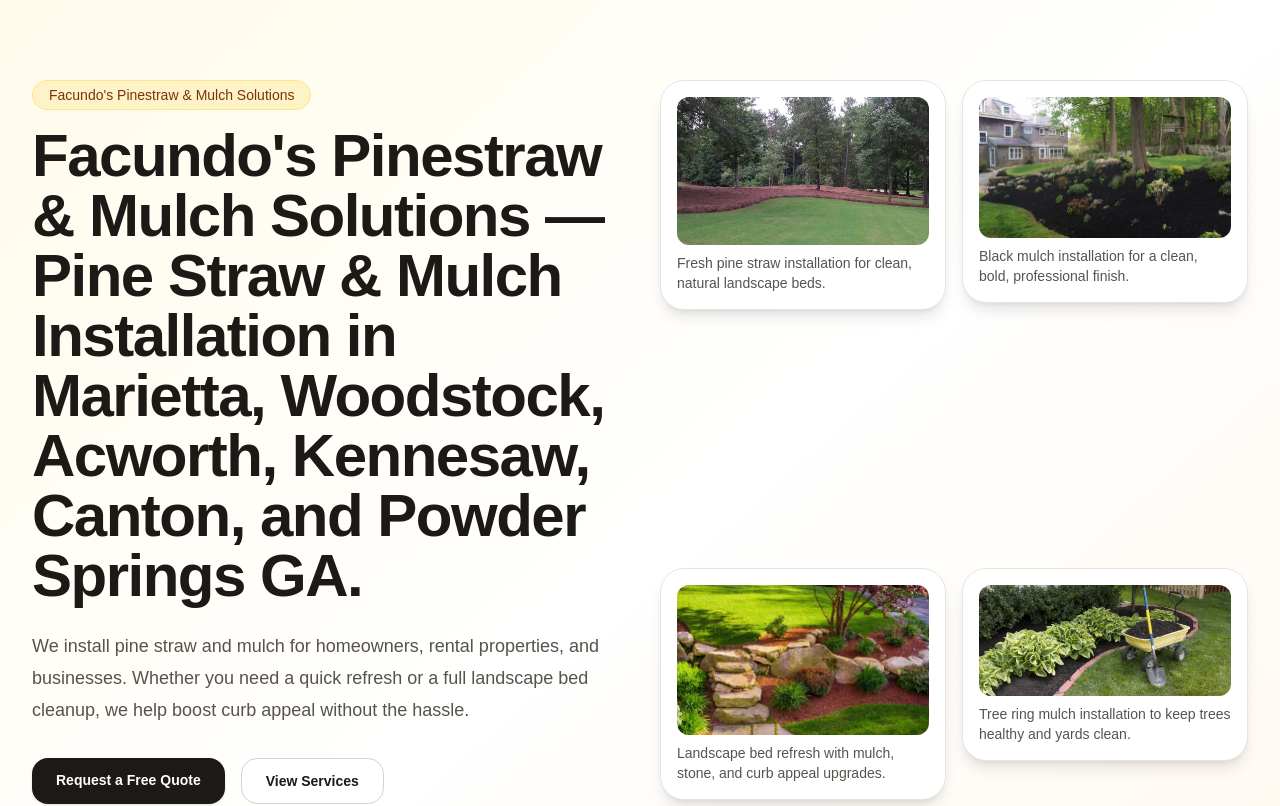
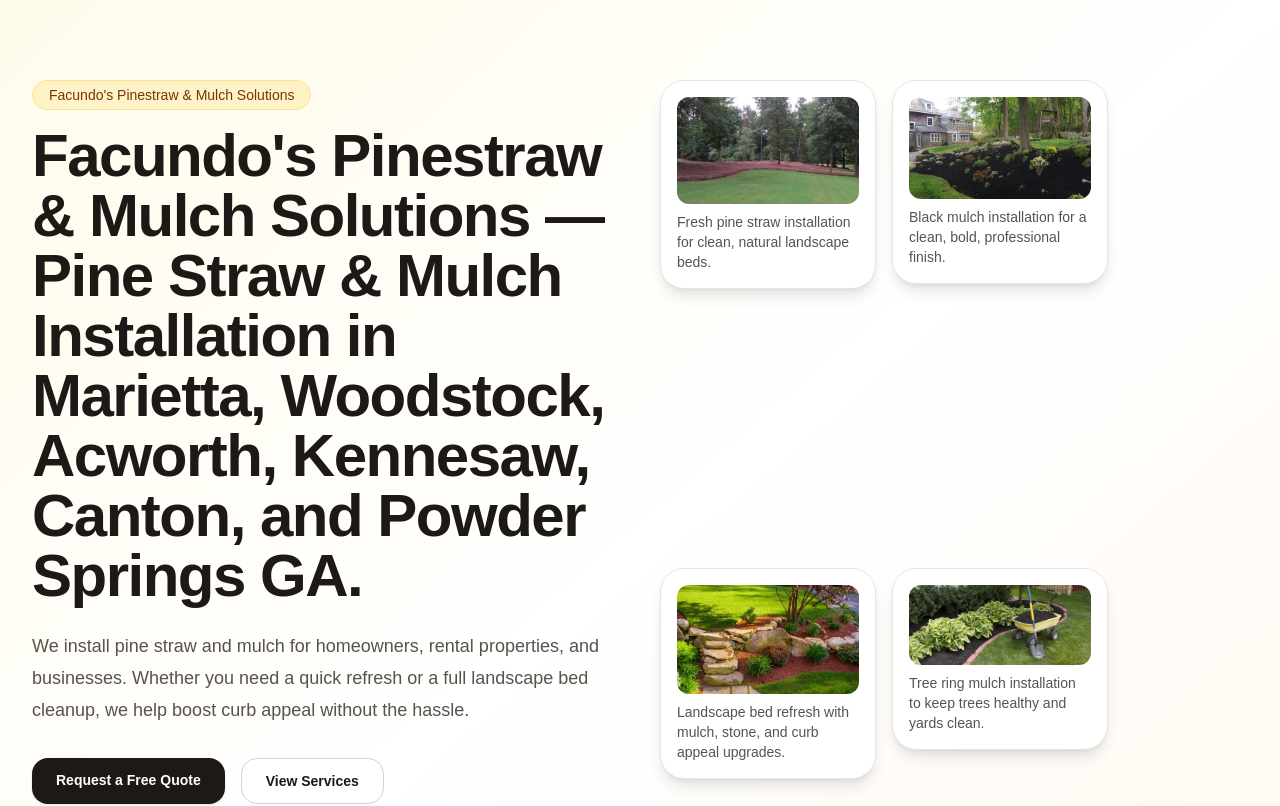
Before and after one commit to FacundosPinestrawMulchSolutions/facundo-pinestraw-site, a Next.js app: page / in a window 1280 px wide. Shown: the top 806 px of the page. Built offline with nearby package versions, Linux system fonts and the light colour scheme.

Commit message:
Update page.js

```diff
--- a/app/page.js
+++ b/app/page.js
@@ -89,7 +89,7 @@
             </div>
           </div>
 
-<div className="grid items-start gap-4 grid-cols-2">
+<div className="grid items-start gap-4 grid-cols-2 max-w-md">
 <div className="rounded-3xl border border-stone-200 bg-white p-4 shadow-lg">
   <img
     src="/pine1.png"
```
